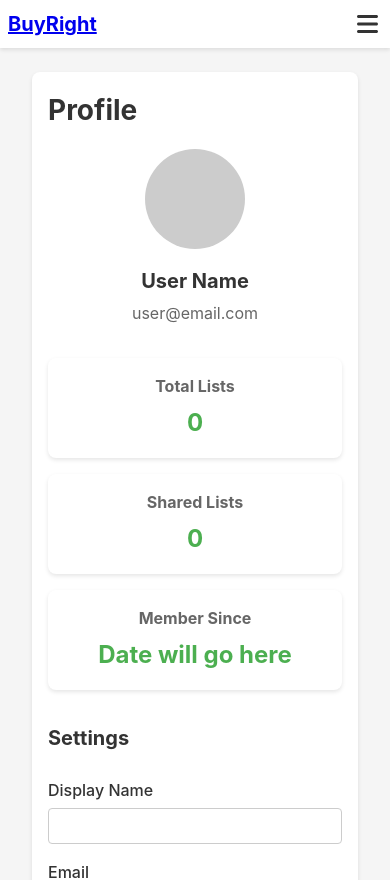
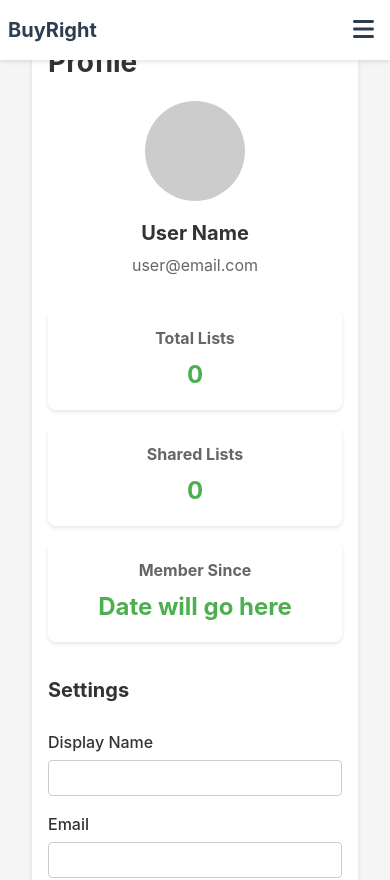
Before and after one commit to Andriamahay11master/BuyRight, a React (Vite) app: page /profile in a window 390 px wide. Shown: the top 880 px of the page. Built offline with nearby package versions, Linux system fonts and the light colour scheme; no server answers.

Commit message:
add state disconnect on navbar

```diff
--- a/src/components/Navbar.tsx
+++ b/src/components/Navbar.tsx
@@ -1,5 +1,5 @@
 import React, { useState, useEffect } from 'react';
-import { Link, useLocation } from 'react-router-dom';
+import { Link, useLocation, useNavigate } from 'react-router-dom';
 import { FontAwesomeIcon } from '@fortawesome/react-fontawesome';
 import {
   faBars,
@@ -7,13 +7,27 @@ import {
   faHome,
   faPlus,
   faUser,
-  faSignOutAlt
+  faSignOutAlt,
+  faSignInAlt
 } from '@fortawesome/free-solid-svg-icons';
+import { signOut } from 'firebase/auth';
+import firebase from '../firebase';
 
 const Navbar: React.FC = () => {
   const location = useLocation();
+  const navigate = useNavigate();
   const [isMenuOpen, setIsMenuOpen] = useState(false);
   const [activeLink, setActiveLink] = useState('/');
+  const [isAuthenticated, setIsAuthenticated] = useState(false);
+
+  // Listen for auth state changes
+  useEffect(() => {
+    const unsubscribe = firebase.auth.onAuthStateChanged((user) => {
+      setIsAuthenticated(!!user);
+    });
+
+    return () => unsubscribe();
+  }, []);
 
   // Close menu when route changes
   useEffect(() => {
@@ -47,6 +61,15 @@ const Navbar: React.FC = () => {
     setActiveLink(path);
   };
 
+  const handleLogout = async () => {
+    try {
+      await signOut(firebase.auth);
+      navigate('/login');
+    } catch (error) {
+      console.error('Error signing out:', error);
+    }
+  };
+
   return (
     <nav className="navbar">
       <div className="navbar-brand">
@@ -58,6 +81,8 @@ const Navbar: React.FC = () => {
       </button>
 
       <div className={`navbar-content ${isMenuOpen ? 'active' : ''}`}>
+        {isAuthenticated ? (
+          <>
             <div className="navbar-menu">
               <Link
                 to="/"
@@ -86,11 +111,23 @@ const Navbar: React.FC = () => {
             </div>
 
             <div className="navbar-auth">
-          <button className="logout-btn">
+              <button className="logout-btn" onClick={handleLogout}>
                 <FontAwesomeIcon icon={faSignOutAlt} className="nav-icon" />
                 Logout
               </button>
             </div>
+          </>
+        ) : (
+          <div className="navbar-auth">
+            <Link to="/login" className="login-btn">
+              <FontAwesomeIcon icon={faSignInAlt} className="nav-icon" />
+              Login
+            </Link>
+            <Link to="/register" className="register-btn">
+              Register
+            </Link>
+          </div>
+        )}
       </div>
     </nav>
   );
--- a/src/styles/components/_navbar.scss
+++ b/src/styles/components/_navbar.scss
@@ -2,10 +2,17 @@
 @import '../common/mixins';
 
 .navbar {
-  background-color: $white;
-  box-shadow: $shadow-sm;
-  padding: $spacing-md;
-  @include flex-between;
+  background-color: #ffffff;
+  box-shadow: 0 2px 4px rgba(0, 0, 0, 0.1);
+  padding: 1rem 2rem;
+  position: fixed;
+  top: 0;
+  left: 0;
+  right: 0;
+  z-index: 1000;
+  display: flex;
+  justify-content: space-between;
+  align-items: center;
 
   @include mobile {
     padding: $spacing-sm;
@@ -15,8 +22,12 @@
   .navbar-brand {
     font-size: 1.5rem;
     font-weight: bold;
-    color: $primary-color;
-    text-decoration: none;
+    color: #2c3e50;
+
+    a {
+      text-decoration: none;
+      color: inherit;
+    }
 
     @include mobile {
       font-size: 1.25rem;
@@ -24,126 +35,133 @@
   }
 
   .navbar-content {
-    @include flex-between;
-    flex: 1;
-    margin-left: $spacing-lg;
+    display: flex;
+    align-items: center;
+    gap: 2rem;
 
-    @include mobile {
+    @media (max-width: 768px) {
       display: none;
-      width: 100%;
-      margin-left: 0;
-      margin-top: $spacing-md;
-      padding-top: $spacing-md;
-      border-top: 1px solid lighten($text-color, 60%);
+      position: absolute;
+      top: 100%;
+      left: 0;
+      right: 0;
+      background-color: #ffffff;
+      padding: 1rem;
+      box-shadow: 0 2px 4px rgba(0, 0, 0, 0.1);
+      flex-direction: column;
+      gap: 1rem;
+
+      &.active {
+        display: flex;
+      }
     }
 
-    &.active {
+    .navbar-menu {
       display: flex;
-      @include mobile {
-        @include flex-column;
+      gap: 1.5rem;
+      align-items: center;
+
+      @media (max-width: 768px) {
+        flex-direction: column;
+        width: 100%;
+      }
+
+      .nav-item {
+        text-decoration: none;
+        color: #2c3e50;
+        font-weight: 500;
+        display: flex;
+        align-items: center;
+        gap: 0.5rem;
+        padding: 0.5rem;
+        transition: color 0.3s ease;
+
+        &:hover {
+          color: #3498db;
+        }
+
+        &.active {
+          color: #3498db;
+        }
+
+        .nav-icon {
+          font-size: 1.1rem;
+        }
       }
     }
-  }
 
-  .navbar-menu {
-    @include flex-center;
-    gap: $spacing-md;
+    .navbar-auth {
+      display: flex;
+      gap: 1rem;
+      align-items: center;
 
-    @include mobile {
-      width: 100%;
-      @include flex-column;
-      gap: $spacing-sm;
-    }
-
-    .nav-item {
-      color: $text-color;
-      text-decoration: none;
-      font-weight: 500;
-      transition: $transition-fast;
-      @include flex-center;
-      gap: $spacing-sm;
-
-      .nav-icon {
-        width: 1.2rem;
-        height: 1.2rem;
+      @media (max-width: 768px) {
+        flex-direction: column;
+        width: 100%;
       }
 
-      &:hover {
-        color: $primary-color;
+      .login-btn,
+      .register-btn,
+      .logout-btn {
+        display: flex;
+        align-items: center;
+        gap: 0.5rem;
+        padding: 0.5rem 1rem;
+        border-radius: 4px;
+        font-weight: 500;
+        cursor: pointer;
+        transition: all 0.3s ease;
+        text-decoration: none;
+        border: none;
+        background: none;
+
+        .nav-icon {
+          font-size: 1.1rem;
+        }
       }
 
-      &.active {
-        color: $primary-color;
-        position: relative;
-        &::after{
-            content: '';
-            position: absolute;
-            bottom: 0;
-            left: 0;
-            width: 100%;
-            height: 2px;
-            background-color: $primary-color;
+      .login-btn {
+        color: #3498db;
+        border: 1px solid #3498db;
+
+        &:hover {
+          background-color: #3498db;
+          color: #ffffff;
+        }
+      }
+
+      .register-btn {
+        background-color: #3498db;
+        color: #ffffff;
+
+        &:hover {
+          background-color: #2980b9;
+        }
+      }
+
+      .logout-btn {
+        color: #e74c3c;
+        border: 1px solid #e74c3c;
+
+        &:hover {
+          background-color: #e74c3c;
+          color: #ffffff;
         }
       }
     }
   }
 
-  .navbar-auth {
-    @include flex-center;
-    gap: $spacing-sm;
-
-    @include mobile {
-      width: 100%;
-      @include flex-column;
-      gap: $spacing-sm;
-    }
-
-    .nav-item {
-      color: $text-color;
-      text-decoration: none;
-      font-weight: 500;
-      transition: $transition-fast;
-      @include flex-center;
-      gap: $spacing-sm;
-
-      .nav-icon {
-        width: 1.2rem;
-        height: 1.2rem;
-      }
-
-      &:hover {
-        color: $primary-color;
-      }
-    }
-
-    .logout-btn {
-      @include button($error-color);
-      @include flex-center;
-      gap: $spacing-sm;
-
-      .nav-icon {
-        width: 1.2rem;
-        height: 1.2rem;
-      }
-    }
-  }
-
   .menu-toggle {
+    display: none;
     background: none;
     border: none;
     font-size: 1.5rem;
+    color: #2c3e50;
     cursor: pointer;
-    color: $text-color;
-    padding: $spacing-xs;
-    @include flex-center;
-    display: none;
+    padding: 0.5rem;
 
-    @include mobile {
-      display: flex;
-    }
-
-    &:hover {
-      color: $primary-color;
+    @media (max-width: 768px) {
+      display: block;
     }
   }
 }
```
Lines whose indentation alone changed are shown as unchanged.
